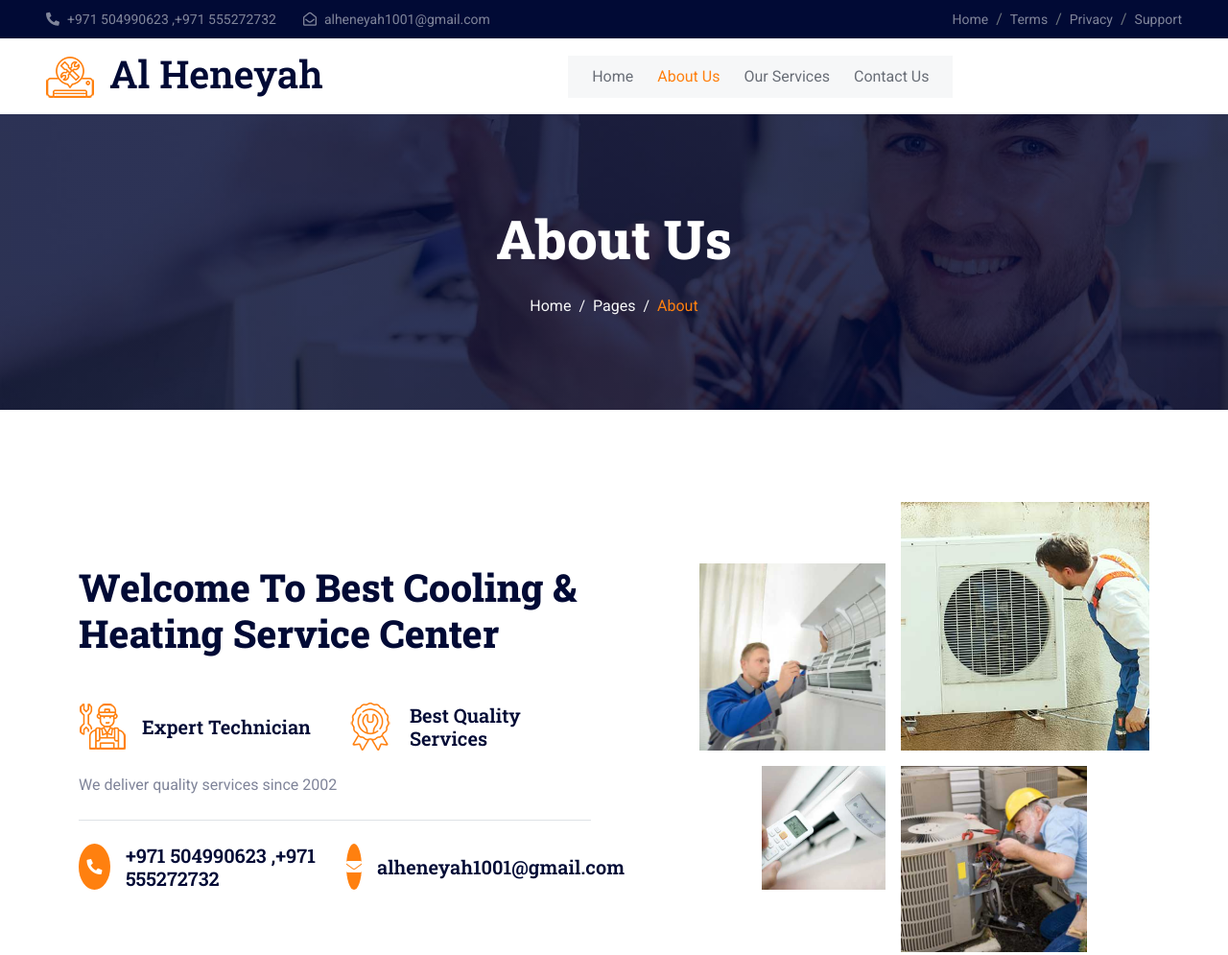
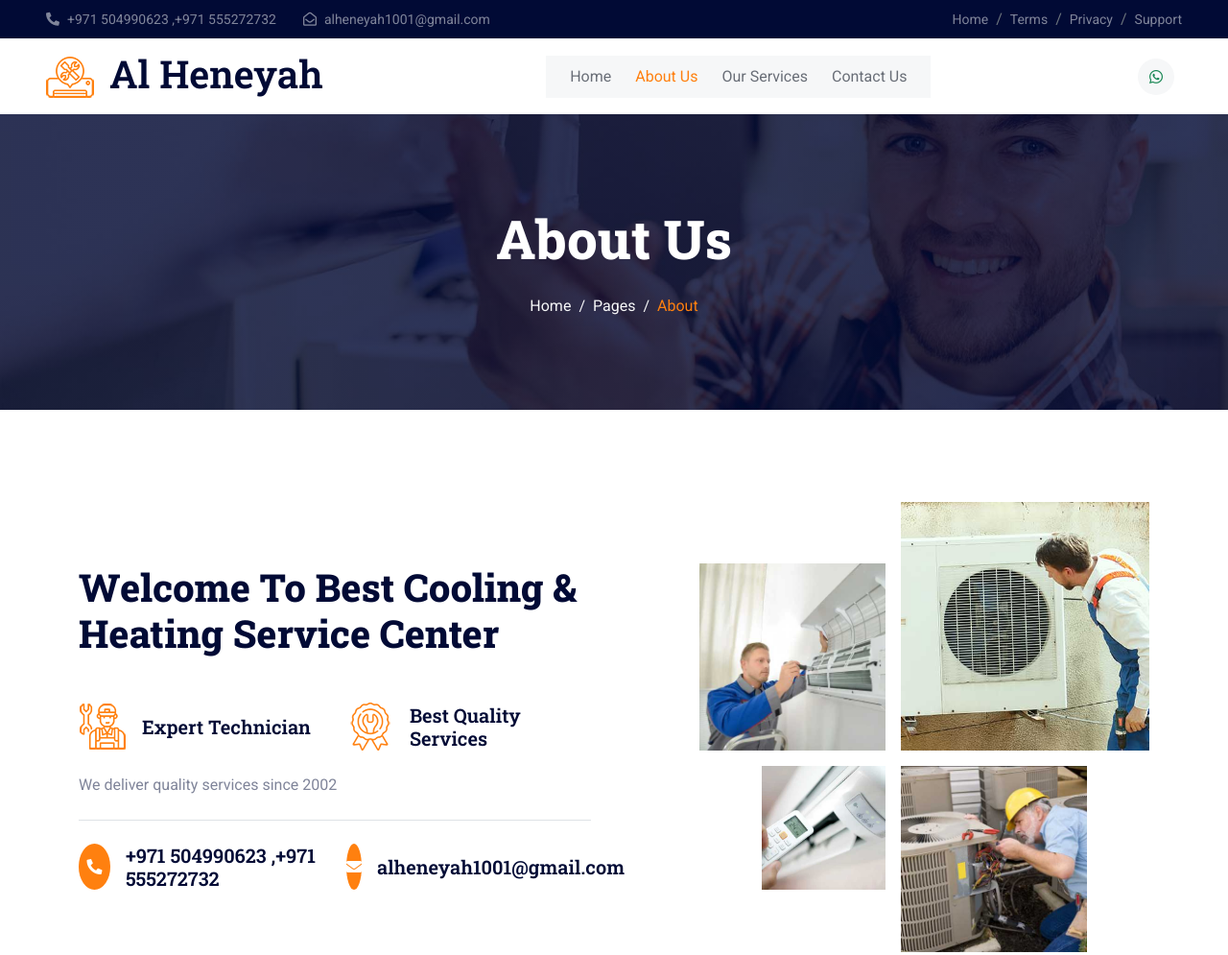
Before and after one commit to anshiftp/vanilla-alheneyah, a plain HTML site: page about.html in a window 1280 px wide. Shown: the top 995 px of the page at 96% size. Drawn offline with nearby package versions, Linux system fonts and the light colour scheme.

Commit message:
Updated all details accept employees new

```diff
--- a/about.html
+++ b/about.html
@@ -80,7 +80,11 @@
                 <a href="service.html" class="nav-item nav-link">Our Services</a>
 
                 <a href="contact.html" class="nav-item nav-link">Contact Us</a>
-
+            </div>
+<div class="h-100 d-lg-inline-flex align-items-center d-none">
+    <a class="btn btn-square rounded-circle bg-light text-success me-2" href="https://wa.me/qr/K7PBH42SGT2UL1" target="_blank">
+        <i class="fab fa-whatsapp"></i>
+    </a>
         </div>
     </nav>
     <!-- Navbar End -->
```
Also changed, not shown: 404.html (+4 -0 lines), contact.html (+4 -0 lines), feature.html (+5 -1 lines), index.html (+5 -1 lines), quote.html (+5 -1 lines), service.html (+5 -1 lines), team.html (+5 -1 lines), testimonial.html (+5 -1 lines).
